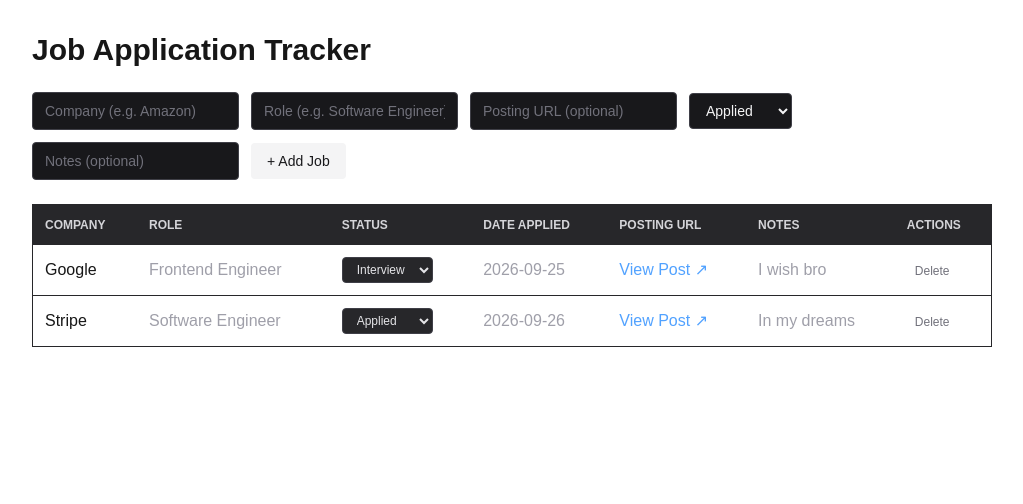
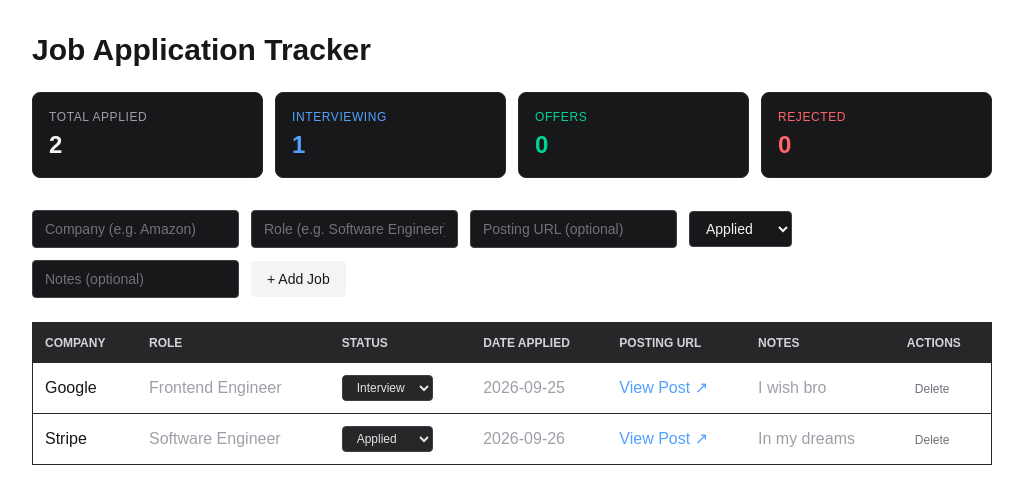
Before and after one commit to SalmanLimbada/job-application-tracker, a Next.js app: page / in a window 1280 px wide. Shown: the top 504 px of the page, without its empty margins (128-1151 px from the left). Built offline with nearby package versions, Linux system fonts and the light colour scheme.

Commit message:
add stats counter overview cards

```diff
--- a/src/app/page.tsx
+++ b/src/app/page.tsx
@@ -42,6 +42,12 @@
   const [notes, setNotes] = useState("");
 
   const [jobs, setJobs] = useState<Record<string, JobApplication>>(initialJobsMap);
+
+  const jobList = Object.values(jobs);
+  const totalCount = jobList.length;
+  const interviewCount = jobList.filter((j) => j.status === "Interview").length;
+  const offerCount = jobList.filter((j) => j.status === "Offer").length;
+  const rejectedCount = jobList.filter((j) => j.status === "Rejected").length;
 
   function handleStatusChange(id: string, newStatus: ApplicationStatus) {
     setJobs((prevJobs) => ({
@@ -93,6 +99,26 @@
   return (
     <main className="p-8 max-w-5xl mx-auto">
       <h1 className="text-3xl font-bold mb-6">Job Application Tracker</h1>
+
+      {/* Stats Overview */}
+      <div className="grid grid-cols-2 sm:grid-cols-4 gap-3 mb-8">
+        <div className="bg-zinc-900 border border-zinc-800 rounded-lg p-4">
+          <p className="text-xs text-zinc-400 font-medium uppercase tracking-wider">Total Applied</p>
+          <p className="text-2xl font-bold text-zinc-100 mt-1">{totalCount}</p>
+        </div>
+        <div className="bg-zinc-900 border border-zinc-800 rounded-lg p-4">
+          <p className="text-xs text-blue-400 font-medium uppercase tracking-wider">Interviewing</p>
+          <p className="text-2xl font-bold text-blue-400 mt-1">{interviewCount}</p>
+        </div>
+        <div className="bg-zinc-900 border border-zinc-800 rounded-lg p-4">
+          <p className="text-xs text-emerald-400 font-medium uppercase tracking-wider">Offers</p>
+          <p className="text-2xl font-bold text-emerald-400 mt-1">{offerCount}</p>
+        </div>
+        <div className="bg-zinc-900 border border-zinc-800 rounded-lg p-4">
+          <p className="text-xs text-red-400 font-medium uppercase tracking-wider">Rejected</p>
+          <p className="text-2xl font-bold text-red-400 mt-1">{rejectedCount}</p>
+        </div>
+      </div>
       <form onSubmit={handleAddJob} className="mb-6 flex flex-wrap gap-3 items-center">
         <input
           type="text"
```
